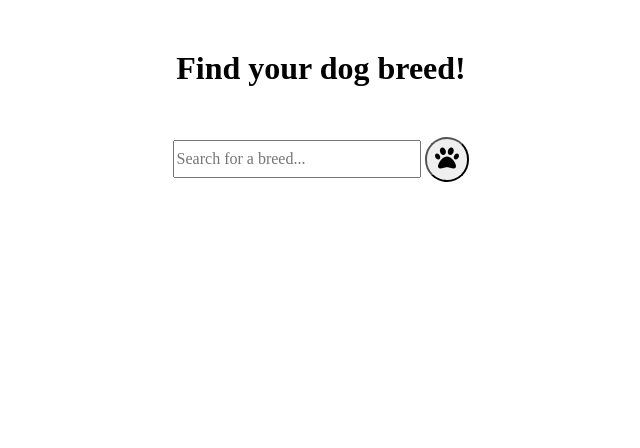
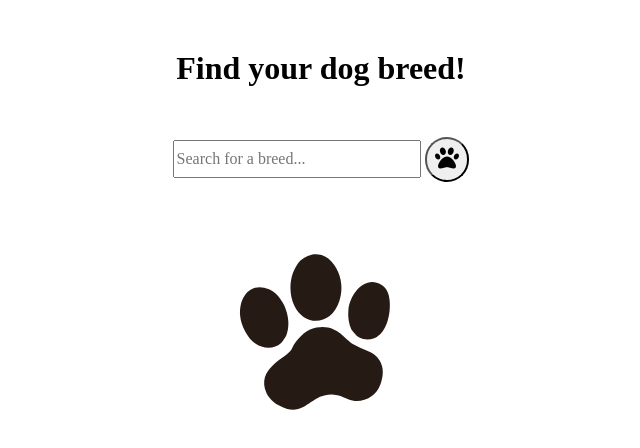
Before and after one commit to EmmaGorling/Frontend_Projekt, a website built with Parcel: page src/index.html in a window 1280 px wide. Both pictures are taken after a click on the button 765 px from the left and 159 px from the top of the page. Shown: the whole page, without its empty margins (319-959 px from the left). Built offline with nearby package versions, Linux system fonts and the light colour scheme; no server answers.

Commit message:
Lagt till bild för laddningsanimation och kod för att visa och gömma denna

```diff
--- a/src/css/_layout.scss
+++ b/src/css/_layout.scss
@@ -78,6 +78,15 @@ h1 {
         margin: base.$center-margin;
     }
 }
+#loader {
+    display: none;
+    width: 60%;
+    max-width: 200px;
+    margin: 0 auto;
+}
+#loader.show {
+    display: block;
+}
 
 
 
--- a/src/index.html
+++ b/src/index.html
@@ -14,6 +14,9 @@
         <input type="text" placeholder="Search for a breed..." id="searchInput">
         <button type="submit" id="searchBtn"><i class="fa-solid fa-paw fa-xl"></i></button>
     </div>
+    <div id="loader">
+        <img src="./images/pawprint.svg" alt="Tassavtryck" id="loadImg">
+    </div>
     <div id="dogs">
     </div>
     <div id="dogsInfo">
--- a/src/js/main.js
+++ b/src/js/main.js
@@ -12,7 +12,20 @@ function init() {
 }
 
 
+function showLoader() {
+    const loadDiv = document.getElementById('loader');
+    loadDiv.classList.add('show');
+};
+function hideLoader() {
+    const loadDiv = document.getElementById('loader');
+    loadDiv.classList.remove('show');
+};
+
+
+
+// Hämta data
 async function fetchOne(search) {
+    showLoader();
 
     // Parametrar
     const url = 'https://api.api-ninjas.com/v1/dogs?name=' + search
@@ -34,6 +47,7 @@ async function fetchOne(search) {
 // Visa hundar vid sökning
 async function showDogs(array) {
 
+    hideLoader();
     // Hämta och rensa main-div innan utskrift
     const mainDiv = document.getElementById('dogs');
     mainDiv.innerHTML = '';
```
Also changed, not shown: src/images/pawprint.svg (added).
